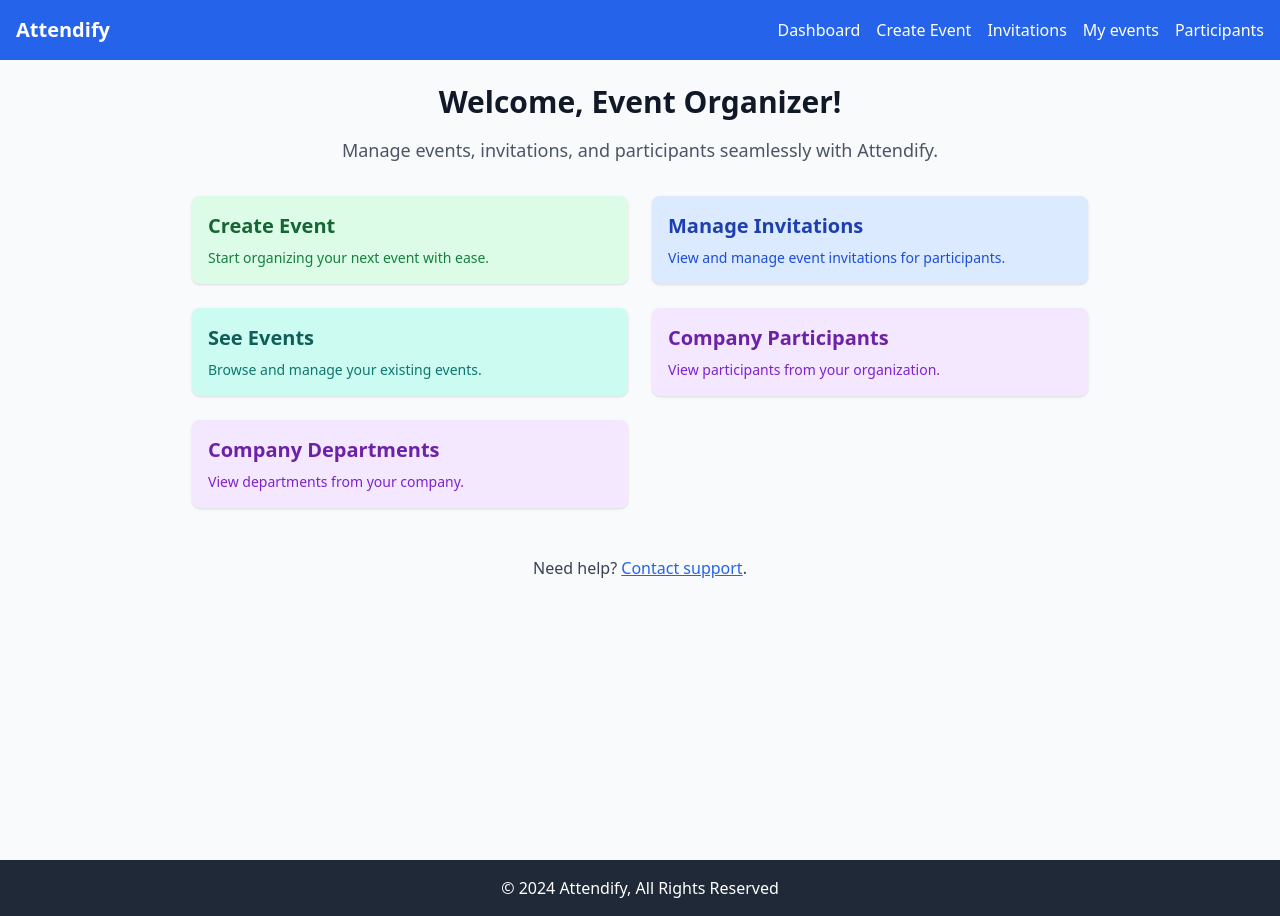
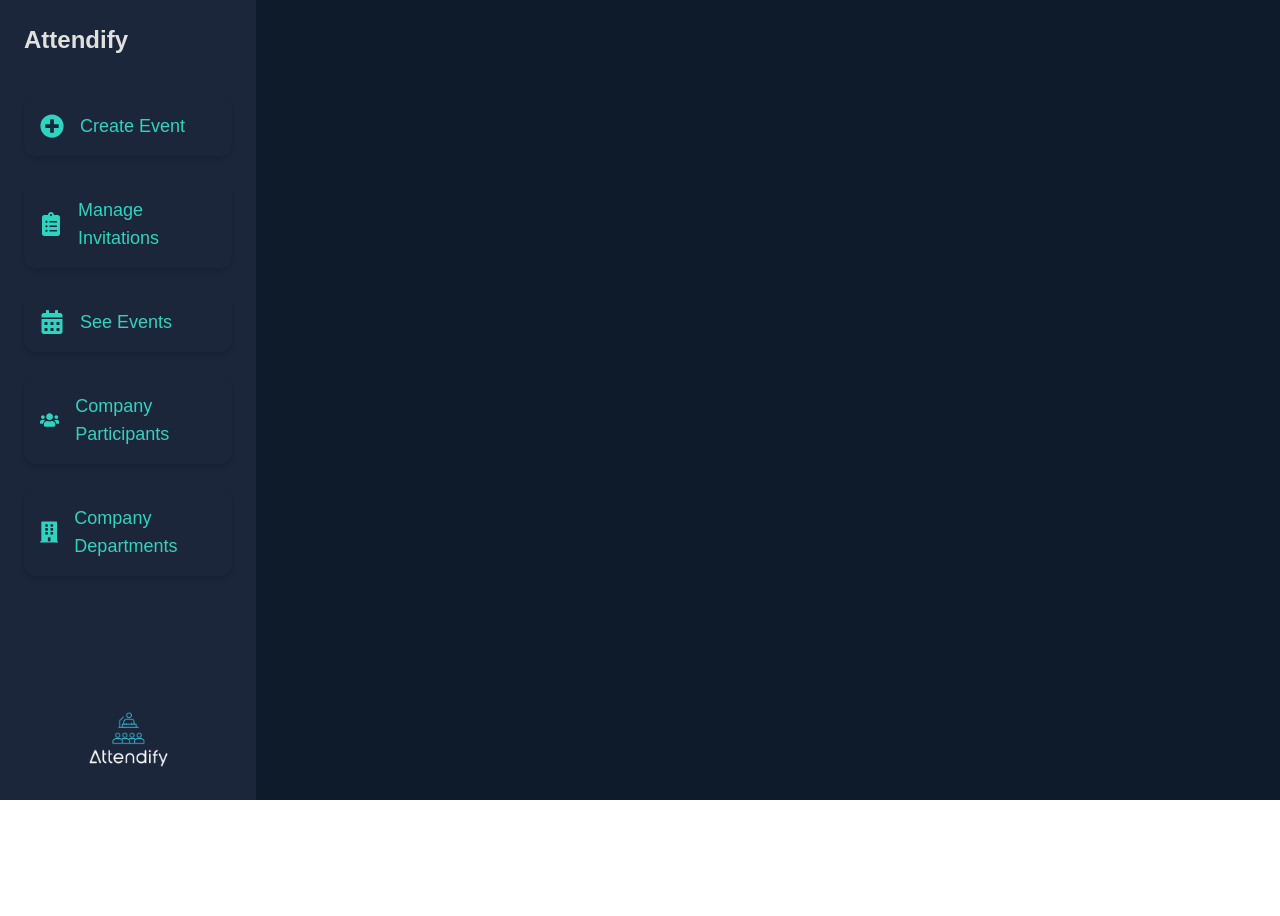
Before and after one commit to sjankdev/attendify, a React (Create React App) app in the folder frontend/: page /event-organizer in a window 1280 px wide. After the commit the page ends 800 px from the top, so only its background shows below. Built offline with nearby package versions, Linux system fonts and the light colour scheme.

Commit message:
EventOrganizer new dashboard

```diff
--- a/frontend/src/eventOrganizer/components/EventOrganizerPage.tsx
+++ b/frontend/src/eventOrganizer/components/EventOrganizerPage.tsx
@@ -1,88 +1,84 @@
 import React from "react";
 import { useNavigate } from "react-router-dom";
 import Layout from "../../shared/components/Layout";
+import {
+  FaPlusCircle,
+  FaClipboardList,
+  FaCalendarAlt,
+  FaUsers,
+  FaBuilding,
+} from "react-icons/fa";
 
 const EventOrganizerPage: React.FC = () => {
   const navigate = useNavigate();
 
   return (
-    <Layout>
-      <div className="min-h-screen flex flex-col items-center bg-gray-50 p-6">
-        <h1 className="text-3xl font-bold text-gray-900 mb-4">
-          Welcome, Event Organizer!
-        </h1>
-        <p className="text-lg text-gray-600 mb-8 text-center max-w-2xl">
-          Manage events, invitations, and participants seamlessly with
-          Attendify.
-        </p>
+    <div className="min-h-screen bg-[#0d1b2a] flex">
+      <div className="w-64 bg-[#1b263b] p-6 flex flex-col justify-between">
+        <div className="space-y-6">
+          <h2 className="text-[#e0e1dd] text-2xl font-bold mb-10">Attendify</h2>
 
-        <div className="grid grid-cols-1 md:grid-cols-2 gap-6 w-full max-w-4xl">
+          <div className="space-y-6">
             <div
               onClick={() => navigate("/event-organizer/create-event")}
-            className="cursor-pointer p-4 bg-green-100 rounded-lg shadow hover:bg-green-200 transition duration-300"
+              className="flex items-center space-x-4 p-4 rounded-xl bg-[#1b263b] shadow-md hover:shadow-lg hover:bg-[#0d1b2a] transition duration-300 cursor-pointer"
             >
-            <h2 className="text-xl font-bold text-green-800 mb-2">
+              <FaPlusCircle className="text-2xl text-teal-400" />
+              <span className="text-teal-400 text-lg font-medium">
                 Create Event
-            </h2>
-            <p className="text-sm text-green-700">
-              Start organizing your next event with ease.
-            </p>
+              </span>
             </div>
+
             <div
               onClick={() => navigate("/event-organizer/invitations")}
-            className="cursor-pointer p-4 bg-blue-100 rounded-lg shadow hover:bg-blue-200 transition duration-300"
+              className="flex items-center space-x-4 p-4 rounded-xl bg-[#1b263b] shadow-md hover:shadow-lg hover:bg-[#0d1b2a] transition duration-300 cursor-pointer"
             >
-            <h2 className="text-xl font-bold text-blue-800 mb-2">
+              <FaClipboardList className="text-2xl text-teal-400" />
+              <span className="text-teal-400 text-lg font-medium">
                 Manage Invitations
-            </h2>
-            <p className="text-sm text-blue-700">
-              View and manage event invitations for participants.
-            </p>
+              </span>
             </div>
+
             <div
               onClick={() => navigate("/event-organizer/events")}
-            className="cursor-pointer p-4 bg-teal-100 rounded-lg shadow hover:bg-teal-200 transition duration-300"
+              className="flex items-center space-x-4 p-4 rounded-xl bg-[#1b263b] shadow-md hover:shadow-lg hover:bg-[#0d1b2a] transition duration-300 cursor-pointer"
             >
-            <h2 className="text-xl font-bold text-teal-800 mb-2">See Events</h2>
-            <p className="text-sm text-teal-700">
-              Browse and manage your existing events.
-            </p>
+              <FaCalendarAlt className="text-2xl text-teal-400" />
+              <span className="text-teal-400 text-lg font-medium">
+                See Events
+              </span>
             </div>
+
             <div
               onClick={() => navigate("/event-organizer/company-participants")}
-            className="cursor-pointer p-4 bg-purple-100 rounded-lg shadow hover:bg-purple-200 transition duration-300"
+              className="flex items-center space-x-4 p-4 rounded-xl bg-[#1b263b] shadow-md hover:shadow-lg hover:bg-[#0d1b2a] transition duration-300 cursor-pointer"
             >
-            <h2 className="text-xl font-bold text-purple-800 mb-2">
+              <FaUsers className="text-2xl text-teal-400" />
+              <span className="text-teal-400 text-lg font-medium">
                 Company Participants
-            </h2>
-            <p className="text-sm text-purple-700">
-              View participants from your organization.
-            </p>
+              </span>
             </div>
+
             <div
               onClick={() => navigate("/event-organizer/company-departments")}
-            className="cursor-pointer p-4 bg-purple-100 rounded-lg shadow hover:bg-purple-200 transition duration-300"
+              className="flex items-center space-x-4 p-4 rounded-xl bg-[#1b263b] shadow-md hover:shadow-lg hover:bg-[#0d1b2a] transition duration-300 cursor-pointer"
             >
-            <h2 className="text-xl font-bold text-purple-800 mb-2">
+              <FaBuilding className="text-2xl text-teal-400" />
+              <span className="text-teal-400 text-lg font-medium">
                 Company Departments
-            </h2>
-            <p className="text-sm text-purple-700">
-              View departments from your company.
-            </p>
+              </span>
             </div>
           </div>
-
-        <div className="mt-12 text-center">
-          <p className="text-gray-700">
-            Need help?{" "}
-            <a href="/support" className="text-blue-600 underline">
-              Contact support
-            </a>
-            .
-          </p>
+        </div>
+        <div className="mt-auto">
+          <img
+            src="/assets/logos/login-logo.png"
+            alt="Event Organizer Logo"
+            className="w-28 mx-auto mt-8"
+          />
         </div>
       </div>
-    </Layout>
+    </div>
   );
 };
 
--- a/frontend/tailwind.config.js
+++ b/frontend/tailwind.config.js
@@ -4,7 +4,12 @@ module.exports = {
     "./src/**/*.{js,jsx,ts,tsx}",
   ],
   theme: {
-    extend: {},
+    extend: {
+      fontFamily: {
+        sans: ['Poppins', 'sans-serif'],
+        body: ['Roboto', 'sans-serif'],
+      },
+    },
   },
   plugins: [],
 };
```
Lines whose indentation alone changed are shown as unchanged.
